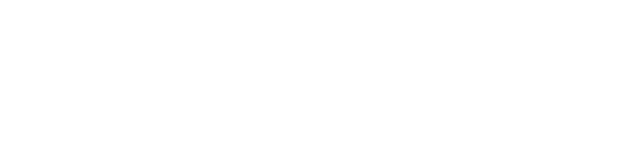
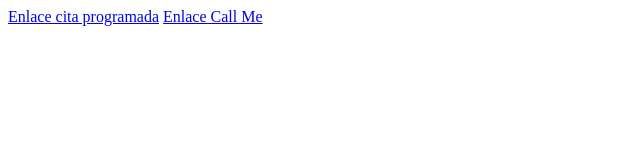
Before and after one commit to rmartinezvimed/rmartinezv.github.io, a plain HTML site: page index.html in a window 1280 px wide. Shown: the whole page, without its empty margins (0-640 px from the left). Drawn offline with Linux system fonts and the light colour scheme.

Commit message:
Update index.html

```diff
--- a/index.html
+++ b/index.html
@@ -6,7 +6,7 @@
     <title>Tests</title>
 </head>
 <body>
-    <a href="https://online.imedhospitales.com/public/pasarela.aspx?ReferenciaId=CB176381-778E-4336-9263-E1D815BA1202&w=5"></a>
-    <a href="https://online.imedhospitales.com/public/CallMe.aspx?ReferenciaId=CB176381-778E-4336-9263-E1D815BA1202&w=5&citapeticion=1"></a>
+    <a href="https://online.imedhospitales.com/public/pasarela.aspx?ReferenciaId=CB176381-778E-4336-9263-E1D815BA1202&w=5">Enlace cita programada</a>
+    <a href="https://online.imedhospitales.com/public/CallMe.aspx?ReferenciaId=CB176381-778E-4336-9263-E1D815BA1202&w=5&citapeticion=1">Enlace Call Me</a>
 </body>
 </html>
```
